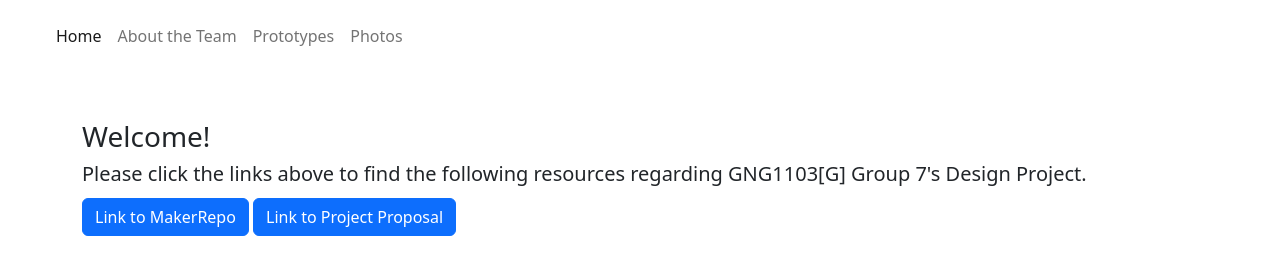
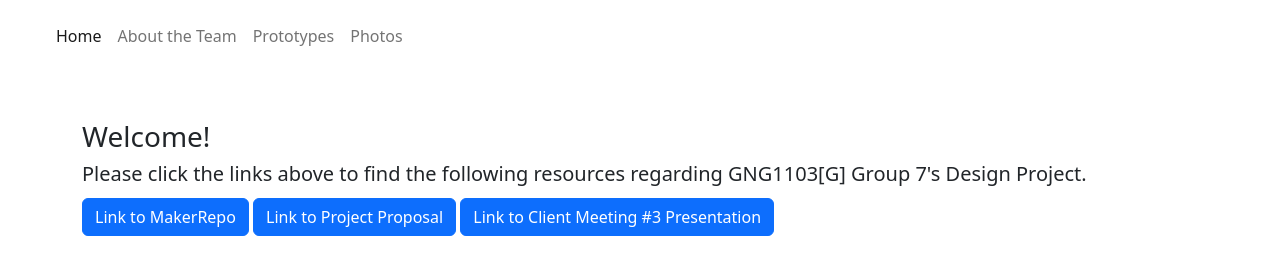
Before and after one commit to cyruschoisy/attraction-ambassadors, a plain HTML site: page index.html in a window 1280 px wide. Drawn offline with nearby package versions, Linux system fonts and the light colour scheme.

Commit message:
add more files

```diff
--- a/index.html
+++ b/index.html
@@ -64,6 +64,7 @@
         <h5>Please click the links above to find the following resources regarding GNG1103[G] Group 7's Design Project.</h5>
         <a type="button" class="btn btn-primary my-1" href="https://makerepo.com/MarcusGarcia1/1943.attraction-ambassador-door-jig" target="_blank">Link to MakerRepo</a>
         <a type="button" class="btn btn-primary my-1" href="https://makerepo.com/project_proposals/433" target="_blank">Link to Project Proposal</a>
+        <a type="button" class="btn btn-primary my-1" href="assets/cmeeting3.pdf" target="_blank">Link to Client Meeting #3 Presentation</a>
       </div>
    </div>
 
```
Also changed, not shown: 1 other file.
